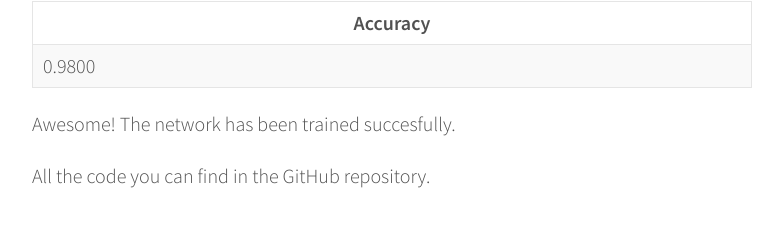
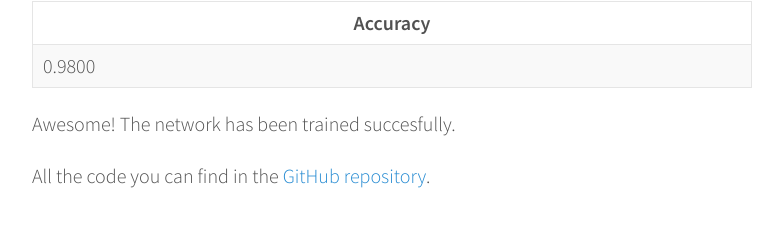
Before and after one commit to itdxer/blog.itdxer.com, a Jekyll site: the page built from _posts/2016-07-01-neural-networs-in-mysql.md, in a window 1280 px wide and 900 px high, scrolled down 7579 px. Shown: the part 588-815 px from the top of the window, without its empty margins (248-1031 px from the left). Built offline with Jekyll 4.4.1, drawn with Linux system fonts in a browser that asks for light colours; formulas are drawn with MathJax 3; comment, search, counter and statistics services are not loaded; some of the changed lines change nothing that is shown.

Commit message:
Updated article.

```diff
--- a/_posts/2016-07-01-neural-networs-in-mysql.md
+++ b/_posts/2016-07-01-neural-networs-in-mysql.md
@@ -323,4 +323,5 @@ accuracy.
 
 Awesome! The network has been trained succesfully.
 
-All the code you can find in the GitHub repository.
+All the code you can find in the [GitHub repository](https://github.com/itdxer
+/Neural-Network-in-MySQL).
```
Also changed, not shown: 1 other file.
